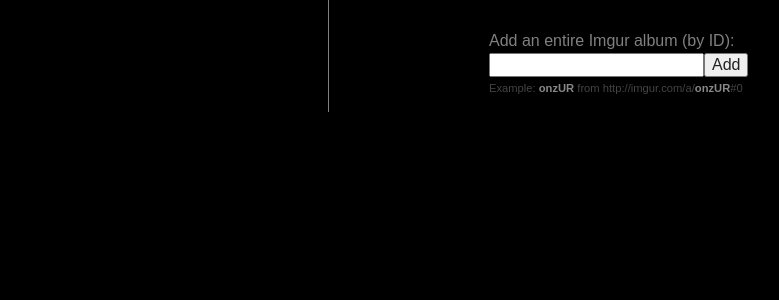
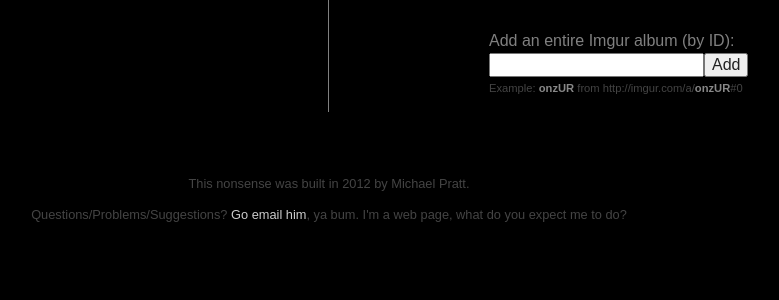
Before and after one commit to Urthen/Collagd, a Node server app: template app/views/index.jade in a window 1280 px wide. Shown: the part 306-606 px from the top of the page, without its empty margins (311-1090 px from the left). Run offline with Node 20, Linux system fonts and the light colour scheme; the template is opened without the code that fills it, so the values that code supplies are empty; some libraries are stand-ins or nearby versions.

Commit message:
footers n facebook

```diff
--- a/app/views/index.jade
+++ b/app/views/index.jade
@@ -6,6 +6,10 @@
 		title Collag'd
 		meta(name="viewport", content="width=device-width,initial-scale=1")
 		meta(name="description", content="Automatic GIF Collaging")
+		meta(property="og:title", content="Collag'd!")
+		meta(property="og:url", content="http://collage.fritbot.com")
+		meta(property="og:site_name", content="Collag'd")
+		meta(property="og:description", content="Who doesn't love GIFs? Automatic full-screen GIF collage for your viewing pleasure.")
 		link(rel="stylesheet", href="css/index.css")
 		script(data-main="js/main", src="js/libs/require/require.js")
 	body(data-csrf=token, data-user=user)
--- a/static/css/index.css
+++ b/static/css/index.css
@@ -16,3 +16,5 @@
 .example b {font-weight: bold; color: #888;}
 
 label {display: block}
+
+.footer {clear: both; padding-top: 50px; font-size: 0.8em; color: #444; text-align: center;}
--- a/static/js/template/index.hbs
+++ b/static/js/template/index.hbs
@@ -17,6 +17,7 @@
 	{{else}}
 	<p>Before you submit images, please login!</p>
 	<p><a href="/auth/facebook" class="connect_btn">Connect!</a></p>
+	<p class="example"><b>Fine Print:</b> We won't spam you, sell your info, or any of that other nonsense, but we may use your avatar and/or first name around the site. So, if you have a problem with that, don't click the above button.</p>
 	{{/if}}
 </div>
 
@@ -25,3 +26,8 @@
 	<p>Collage will slowly refresh content if you leave it alone. Impromptu screensaver!</p>
 	<p>All images are moderated for content and should contain no NSFW imagery. Text, on the other hand, is very likely to be offensive.</p>
 </div>
+
+<div class="footer">
+<p>This nonsense was built in 2012 by Michael Pratt.<p>
+<p>Questions/Problems/Suggestions? <a href="mailto:urthen@fritbot.com" target="_blank">Go email him</a>, ya bum. I'm a web page, what do you expect me to do?</p>
+</div>
```
